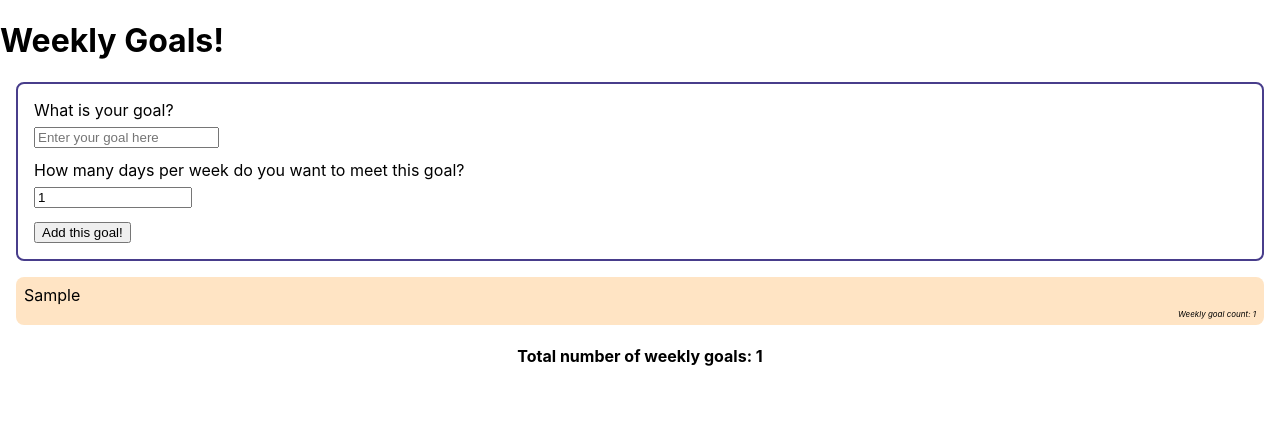
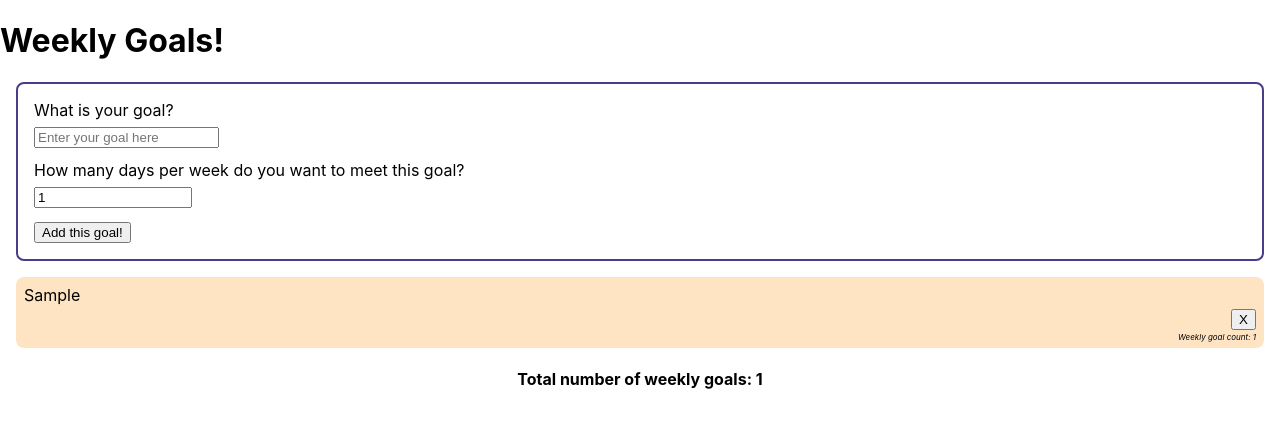
Before and after one commit to mmmaaatttttt/goals_app, a React (Create React App) app: page / in a window 1280 px wide. Both pictures are taken after typing "Sample" into the empty fields and a click on the input "Add this goal!". Shown: the top 428 px of the page. Built offline with nearby package versions, Linux system fonts and the light colour scheme.

Commit message:
add remove functionality for goals

```diff
--- a/src/Goal.css
+++ b/src/Goal.css
@@ -10,6 +10,12 @@
   margin: 0.25em 0;
 }
 
+.Goal button {
+  margin-left: auto;
+  display: block;
+  cursor: pointer;
+}
+
 .Goal-count {
   font-size: 0.5em;
   font-style: italic;
--- a/src/Goal.js
+++ b/src/Goal.js
@@ -1,13 +1,17 @@
 import React from "react";
+import { useDispatch } from "react-redux";
+import { removeGoal } from "./actionCreators"
 import "./Goal.css";
 
-function Goal({ description, count }) {
+function Goal({ description, count, id }) {
+  const dispatch = useDispatch();
   return (
     <div className="Goal">
       <p className="Goal-description">{description}</p>
+      <button onClick={() => dispatch(removeGoal(id))}>X</button>
       <p className="Goal-count">Weekly goal count: {count}</p>
     </div>
-  )
-}
+  );
+};
 
 export default Goal;
--- a/src/actionCreators.js
+++ b/src/actionCreators.js
@@ -1,4 +1,4 @@
-import { ADD_GOAL } from "./actionTypes";
+import { ADD_GOAL, REMOVE_GOAL } from "./actionTypes";
 
 function addGoal(payload) {
   return {
@@ -7,4 +7,11 @@ function addGoal(payload) {
   }
 }
 
-export { addGoal };
+function removeGoal(id) {
+  return {
+    type: REMOVE_GOAL,
+    id
+  }
+}
+
+export { addGoal, removeGoal };
--- a/src/actionTypes.js
+++ b/src/actionTypes.js
@@ -1 +1,2 @@
 export const ADD_GOAL = "ADD_GOAL";
+export const REMOVE_GOAL = "REMOVE_GOAL";
--- a/src/rootReducer.js
+++ b/src/rootReducer.js
@@ -1,4 +1,4 @@
-import { ADD_GOAL } from "./actionTypes";
+import { ADD_GOAL, REMOVE_GOAL } from "./actionTypes";
 
 const INITIAL_STATE = { goals: [] };
 
@@ -7,6 +7,12 @@ function rootReducer(state = INITIAL_STATE, action) {
     case ADD_GOAL:
       return { ...state, goals: [...state.goals, action.payload] };
 
+    case REMOVE_GOAL:
+      return {
+        ...state,
+        goals: state.goals.filter(goal => goal.id !== action.id)
+      };
+
     default:
       return state;
   }
```
